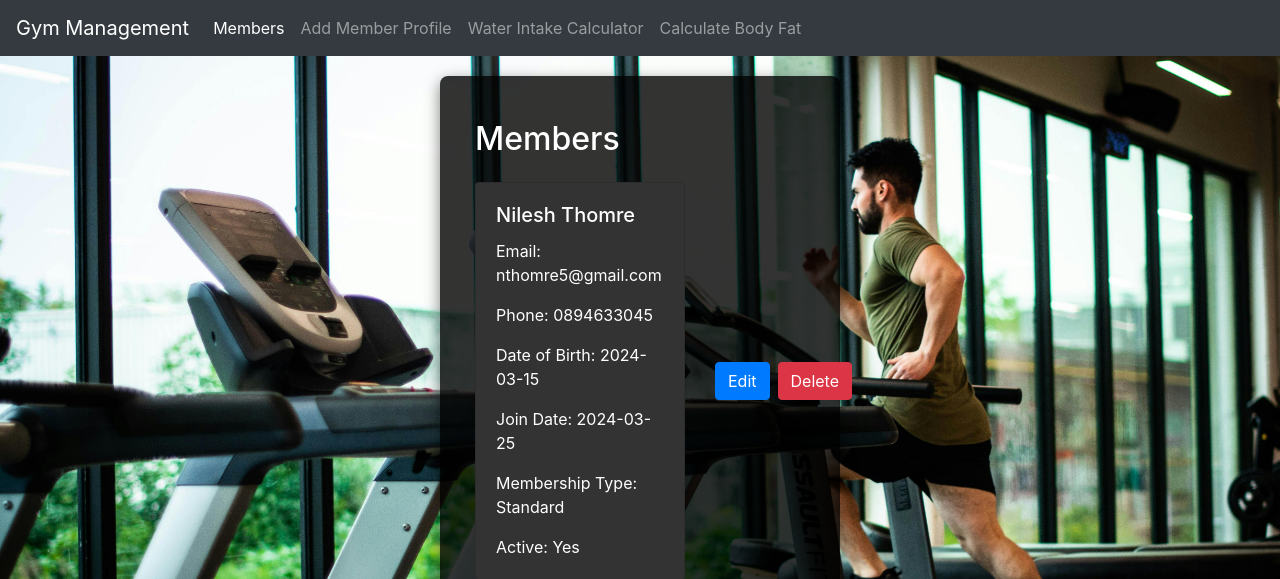
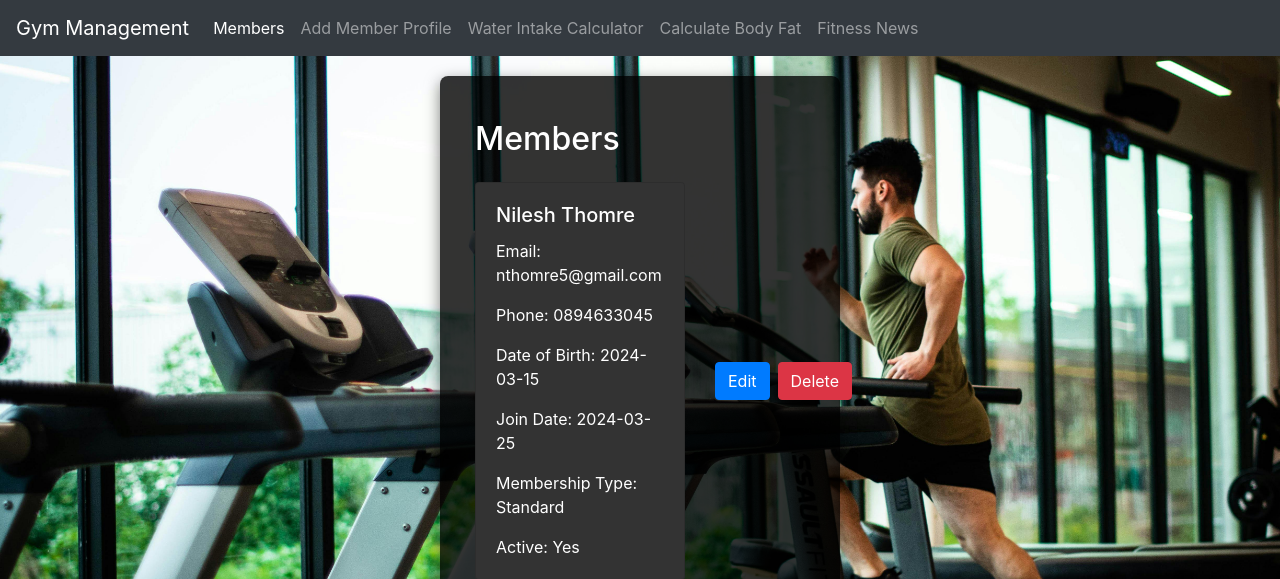
Before and after one commit to Nilesh-Thomre/GymManagementSystem, a Django app: page /members/ in a window 1280 px wide. Shown: the top 579 px of the page. Run offline with Django 4.2, Linux system fonts and the light colour scheme; data comes from the database, SQL or seed files in the repository; some libraries are stand-ins or nearby versions.

Commit message:
30624-813

```diff
--- a/gym_management/settings.py
+++ b/gym_management/settings.py
@@ -23,6 +23,7 @@ STATIC_ROOT = os.path.join(BASE_DIR, 'staticfiles')
 
 # SECURITY WARNING: keep the secret key used in production secret!
 SECRET_KEY = 'django-insecure-p@6+*&xcyezpi3+&fj!(a_3qz70!&gog4ei1g@u0tk$78k4nj='
+NEWS_API_KEY = 'd3bd37d333cc47ddbc619d767565f01d'
 
 # SECURITY WARNING: don't run with debug turned on in production!
 DEBUG = True
--- a/members/templates/base.html
+++ b/members/templates/base.html
@@ -78,6 +78,9 @@
             <li class="nav-item">
                 <a class="nav-link" href="{% url 'calculate_body_fat' %}">Calculate Body Fat</a>
             </li>
+            <li class="nav-item">
+                <a class="nav-link" href="{% url 'fitness_news' %}">Fitness News</a>
+            </li>
         </ul>
     </div>
 </nav>
--- a/members/urls.py
+++ b/members/urls.py
@@ -9,4 +9,5 @@ urlpatterns = [
     path('member/delete/<int:pk>/', views.delete_member, name='delete_member'),
     path('homepage/', views.homepage, name='homepage'),
     path('calculate-body-fat/', views.calculate_body_fat, name='calculate_body_fat'),
+    path('fitness-news/', views.get_fitness_news, name='fitness_news'),
 ]
--- a/members/views.py
+++ b/members/views.py
@@ -6,6 +6,7 @@ from .models import MemberProfile
 from .forms import WaterIntakeForm
 from .forms import BodyFatForm
 import requests
+from django.conf import settings
 def member_list(request):
     # If you want to display MemberProfile instances
     member_profiles = MemberProfile.objects.all()
@@ -95,3 +96,14 @@ def calculate_body_fat(request):
             context['error_message'] = 'There was an error processing your request.'
 
     return render(request, 'members/calculate_body_fat.html', context)
+
+def get_fitness_news(request):
+    url = 'https://newsapi.org/v2/everything'
+    params = {
+        'q': 'fitness',
+        'apiKey': settings.NEWS_API_KEY,
+    }
+    response = requests.get(url, params=params)
+    articles = response.json().get('articles', [])
+
+    return render(request, 'members/fitness_news.html', {'articles': articles})
```
Also changed, not shown: members/templates/members/fitness_news.html (added, +13 -0 lines).
